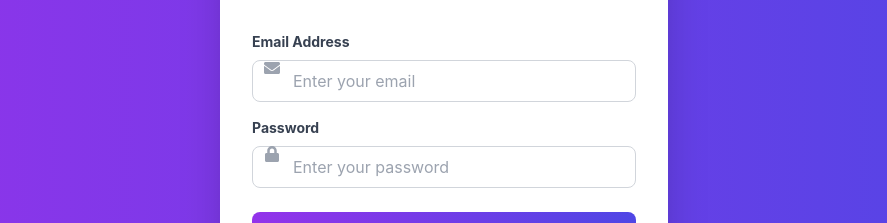
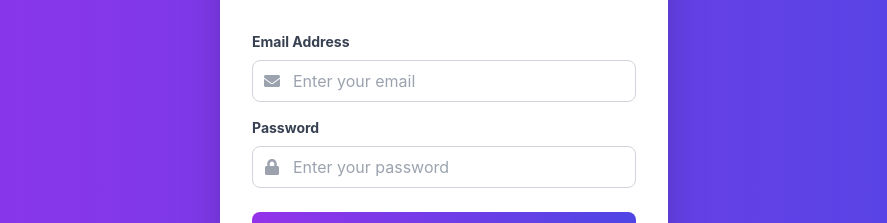
Before and after one commit to Radhika-varfa/health-dashboard, a React (Create React App) app in the folder frontend/: page /login in a window 1280 px wide. Shown: the part 320-543 px from the top of the page, without its empty margins (196-1083 px from the left). Built offline with nearby package versions, Linux system fonts and the light colour scheme.

Commit message:
update 666666

```diff
--- a/frontend/src/App.js
+++ b/frontend/src/App.js
@@ -1,3 +1,53 @@
+// import React, { useState } from 'react';
+// import { BrowserRouter as Router, Routes, Route, Navigate } from 'react-router-dom';
+// import Login from './components/Login';
+// import Register from './components/Register';
+// import Dashboard from './components/Dashboard';
+
+// function App() {
+//   const [token, setToken] = useState(localStorage.getItem('token'));
+//   const [user, setUser] = useState(() => {
+//     const savedUser = localStorage.getItem('user');
+//     return savedUser ? JSON.parse(savedUser) : null;
+//   });
+
+//   // Protected Route component
+//   const ProtectedRoute = ({ children }) => {
+//     if (!token) {
+//       return <Navigate to="/login" replace />;
+//     }
+//     return children;
+//   };
+
+//   return (
+//     <Router>
+//       <Routes>
+//         <Route path="/login" element={
+//           token ? <Navigate to="/dashboard" replace /> :
+//           <Login setToken={setToken} setUser={setUser} />
+//         } />
+//         <Route path="/register" element={
+//           token ? <Navigate to="/dashboard" replace /> :
+//           <Register setToken={setToken} setUser={setUser} />
+//         } />
+//         <Route path="/dashboard" element={
+//           <ProtectedRoute>
+//             <Dashboard
+//               token={token}
+//               user={user}
+//               setToken={setToken}
+//               setUser={setUser}
+//             />
+//           </ProtectedRoute>
+//         } />
+//         <Route path="/" element={<Navigate to="/dashboard" replace />} />
+//       </Routes>
+//     </Router>
+//   );
+// }
+
+// export default App;
+
 import React, { useState } from 'react';
 import { BrowserRouter as Router, Routes, Route, Navigate } from 'react-router-dom';
 import Login from './components/Login';
@@ -5,15 +55,23 @@ import Register from './components/Register';
 import Dashboard from './components/Dashboard';
 
 function App() {
-  const [token, setToken] = useState(localStorage.getItem('token'));
+  // Lazy initializers run synchronously on first render — token is NEVER null
+  // for a logged-in user, eliminating the race condition entirely.
+  const [token, setToken] = useState(() => localStorage.getItem('token'));
   const [user, setUser] = useState(() => {
+    try {
       const savedUser = localStorage.getItem('user');
       return savedUser ? JSON.parse(savedUser) : null;
+    } catch {
+      return null;
+    }
   });
 
-  // Protected Route component
+  // Defined outside JSX so it is stable across renders
   const ProtectedRoute = ({ children }) => {
-    if (!token) {
+    // Read localStorage directly as fallback in case state hasn't synced yet
+    const activeToken = token || localStorage.getItem('token');
+    if (!activeToken) {
       return <Navigate to="/login" replace />;
     }
     return children;
@@ -22,15 +80,25 @@ function App() {
   return (
     <Router>
       <Routes>
-        <Route path="/login" element={
-          token ? <Navigate to="/dashboard" replace /> :
-          <Login setToken={setToken} setUser={setUser} />
-        } />
-        <Route path="/register" element={
-          token ? <Navigate to="/dashboard" replace /> :
-          <Register setToken={setToken} setUser={setUser} />
-        } />
-        <Route path="/dashboard" element={
+        <Route
+          path="/login"
+          element={
+            token
+              ? <Navigate to="/dashboard" replace />
+              : <Login setToken={setToken} setUser={setUser} />
+          }
+        />
+        <Route
+          path="/register"
+          element={
+            token
+              ? <Navigate to="/dashboard" replace />
+              : <Register setToken={setToken} setUser={setUser} />
+          }
+        />
+        <Route
+          path="/dashboard"
+          element={
             <ProtectedRoute>
               <Dashboard
                 token={token}
@@ -39,7 +107,8 @@ function App() {
                 setUser={setUser}
               />
             </ProtectedRoute>
-        } />
+          }
+        />
         <Route path="/" element={<Navigate to="/dashboard" replace />} />
       </Routes>
     </Router>
--- a/frontend/src/components/Login.jsx
+++ b/frontend/src/components/Login.jsx
@@ -1,3 +1,159 @@
+// import React, { useState } from 'react';
+// import { useNavigate, Link } from 'react-router-dom';
+// import axios from 'axios';
+// import { FaHeart, FaEnvelope, FaLock } from 'react-icons/fa';
+
+// const Login = ({ setToken, setUser }) => {
+//   const [email, setEmail] = useState('');
+//   const [password, setPassword] = useState('');
+//   const [error, setError] = useState('');
+//   const [loading, setLoading] = useState(false);
+//   const navigate = useNavigate();
+
+//   // const handleSubmit = async (e) => {
+//   //   e.preventDefault();
+//   //   setLoading(true);
+//   //   setError('');
+
+//   //   try {
+//   //     const response = await axios.post('process.env.REACT_APP_API_URL/auth/login', {
+//   //       email,
+//   //       password
+//   //     });
+
+//   //     localStorage.setItem('token', response.data.token);
+//   //     localStorage.setItem('user', JSON.stringify(response.data.user));
+//   //     setToken(response.data.token);
+//   //     setUser(response.data.user);
+//   //     navigate('/dashboard');
+//   //   } catch (err) {
+//   //     setError(err.response?.data?.error || 'Login failed');
+//   //   } finally {
+//   //     setLoading(false);
+//   //   }
+//   // };
+//  const handleSubmit = async (e) => {
+//   e.preventDefault();
+//   setLoading(true);
+//   setError('');
+
+//   try {
+//     const apiUrl = process.env.REACT_APP_API_URL;
+
+//     const response = await axios.post(`${apiUrl}/auth/login`, {
+//       email,
+//       password
+//     });
+
+//     console.log('Login response:', response.data);
+
+//     // Make sure token exists
+//     if (!response.data.token) {
+//       throw new Error('No token received from server');
+//     }
+
+//     // Store token immediately
+//     const token = response.data.token;
+//     const userData = response.data.user;
+
+//     localStorage.setItem('token', token);
+//     localStorage.setItem('user', JSON.stringify(userData));
+
+//     // Update state
+//     setToken(token);
+//     setUser(userData);
+
+//     // Small delay to ensure state is updated
+//     setTimeout(() => {
+//       navigate('/dashboard');
+//     }, 100);
+
+//   } catch (err) {
+//     console.error('Login error:', err);
+//     setError(err.response?.data?.error || 'Login failed');
+//   } finally {
+//     setLoading(false);
+//   }
+// };
+
+//   return (
+//     <div className="min-h-screen flex items-center justify-center bg-gradient-to-r from-purple-600 to-indigo-600">
+//       <div className="bg-white rounded-2xl shadow-2xl p-8 w-full max-w-md">
+//         <div className="text-center mb-8">
+//           <div className="flex justify-center mb-4">
+//             <FaHeart className="text-5xl text-purple-600" />
+//           </div>
+//           <h2 className="text-3xl font-bold text-gray-800">Welcome Back!</h2>
+//           <p className="text-gray-600 mt-2">Login to your health dashboard</p>
+//         </div>
+
+//         {error && (
+//           <div className="bg-red-100 border border-red-400 text-red-700 px-4 py-3 rounded mb-4">
+//             {error}
+//           </div>
+//         )}
+
+//         <form onSubmit={handleSubmit}>
+//           <div className="mb-4">
+//             <label className="block text-gray-700 text-sm font-bold mb-2">
+//               Email Address
+//             </label>
+//             <div className="relative">
+//               <div className="absolute inset-y-0 left-0 pl-3 flex items-pointer-events-none">
+//                 <FaEnvelope className="text-gray-400" />
+//               </div>
+//               <input
+//                 type="email"
+//                 value={email}
+//                 onChange={(e) => setEmail(e.target.value)}
+//                 className="w-full pl-10 pr-3 py-2 border border-gray-300 rounded-lg focus:outline-none focus:ring-2 focus:ring-purple-500"
+//                 placeholder="Enter your email"
+//                 required
+//               />
+//             </div>
+//           </div>
+
+//           <div className="mb-6">
+//             <label className="block text-gray-700 text-sm font-bold mb-2">
+//               Password
+//             </label>
+//             <div className="relative">
+//               <div className="absolute inset-y-0 left-0 pl-3 flex items-pointer-events-none">
+//                 <FaLock className="text-gray-400" />
+//               </div>
+//               <input
+//                 type="password"
+//                 value={password}
+//                 onChange={(e) => setPassword(e.target.value)}
+//                 className="w-full pl-10 pr-3 py-2 border border-gray-300 rounded-lg focus:outline-none focus:ring-2 focus:ring-purple-500"
+//                 placeholder="Enter your password"
+//                 required
+//               />
+//             </div>
+//           </div>
+
+//           <button
+//             type="submit"
+//             disabled={loading}
+//             className="w-full bg-gradient-to-r from-purple-600 to-indigo-600 text-white py-2 rounded-lg font-semibold hover:opacity-90 transition disabled:opacity-50"
+//           >
+//             {loading ? 'Logging in...' : 'Login'}
+//           </button>
+//         </form>
+
+//         <p className="text-center text-gray-600 mt-4">
+//           Don't have an account?{' '}
+//           <Link to="/register" className="text-purple-600 hover:underline font-semibold">
+//             Sign up
+//           </Link>
+//         </p>
+//       </div>
+//     </div>
+//   );
+// };
+
+// export default Login;
+
 import React, { useState } from 'react';
 import { useNavigate, Link } from 'react-router-dom';
 import axios from 'axios';
@@ -10,28 +166,6 @@ const Login = ({ setToken, setUser }) => {
   const [loading, setLoading] = useState(false);
   const navigate = useNavigate();
 
-  // const handleSubmit = async (e) => {
-  //   e.preventDefault();
-  //   setLoading(true);
-  //   setError('');
-
-  //   try {
-  //     const response = await axios.post('process.env.REACT_APP_API_URL/auth/login', {
-  //       email,
-  //       password
-  //     });
-
-  //     localStorage.setItem('token', response.data.token);
-  //     localStorage.setItem('user', JSON.stringify(response.data.user));
-  //     setToken(response.data.token);
-  //     setUser(response.data.user);
-  //     navigate('/dashboard');
-  //   } catch (err) {
-  //     setError(err.response?.data?.error || 'Login failed');
-  //   } finally {
-  //     setLoading(false);
-  //   }
-  // };
   const handleSubmit = async (e) => {
     e.preventDefault();
     setLoading(true);
@@ -42,35 +176,33 @@ const Login = ({ setToken, setUser }) => {
 
       const response = await axios.post(`${apiUrl}/auth/login`, {
         email,
-      password
+        password,
       });
 
       console.log('Login response:', response.data);
 
-    // Make sure token exists
       if (!response.data.token) {
         throw new Error('No token received from server');
       }
 
-    // Store token immediately
       const token = response.data.token;
       const userData = response.data.user;
 
+      // 1. Save to localStorage FIRST so Dashboard can read it synchronously
       localStorage.setItem('token', token);
       localStorage.setItem('user', JSON.stringify(userData));
 
-    // Update state
+      // 2. Update parent state
       setToken(token);
       setUser(userData);
 
-    // Small delay to ensure state is updated
-    setTimeout(() => {
-      navigate('/dashboard');
-    }, 100);
+      // 3. Navigate immediately — NO setTimeout needed.
+      //    localStorage is already set so Dashboard will never see a missing token.
+      navigate('/dashboard', { replace: true });
 
     } catch (err) {
       console.error('Login error:', err);
-    setError(err.response?.data?.error || 'Login failed');
+      setError(err.response?.data?.error || 'Login failed. Please try again.');
     } finally {
       setLoading(false);
     }
@@ -99,7 +231,7 @@ const Login = ({ setToken, setUser }) => {
               Email Address
             </label>
             <div className="relative">
-              <div className="absolute inset-y-0 left-0 pl-3 flex items-pointer-events-none">
+              <div className="absolute inset-y-0 left-0 pl-3 flex items-center pointer-events-none">
                 <FaEnvelope className="text-gray-400" />
               </div>
               <input
@@ -118,7 +250,7 @@ const Login = ({ setToken, setUser }) => {
               Password
             </label>
             <div className="relative">
-              <div className="absolute inset-y-0 left-0 pl-3 flex items-pointer-events-none">
+              <div className="absolute inset-y-0 left-0 pl-3 flex items-center pointer-events-none">
                 <FaLock className="text-gray-400" />
               </div>
               <input
```
Lines whose indentation alone changed are shown as unchanged.
